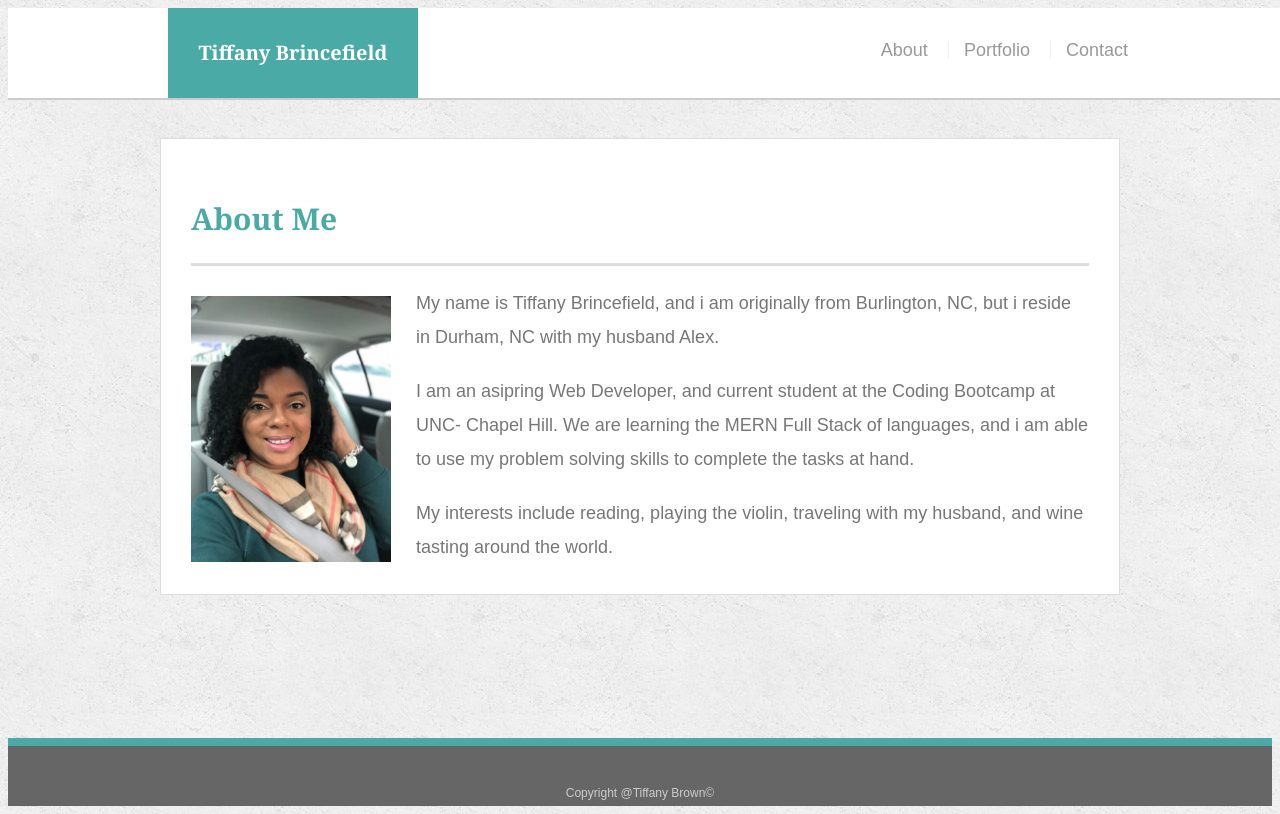
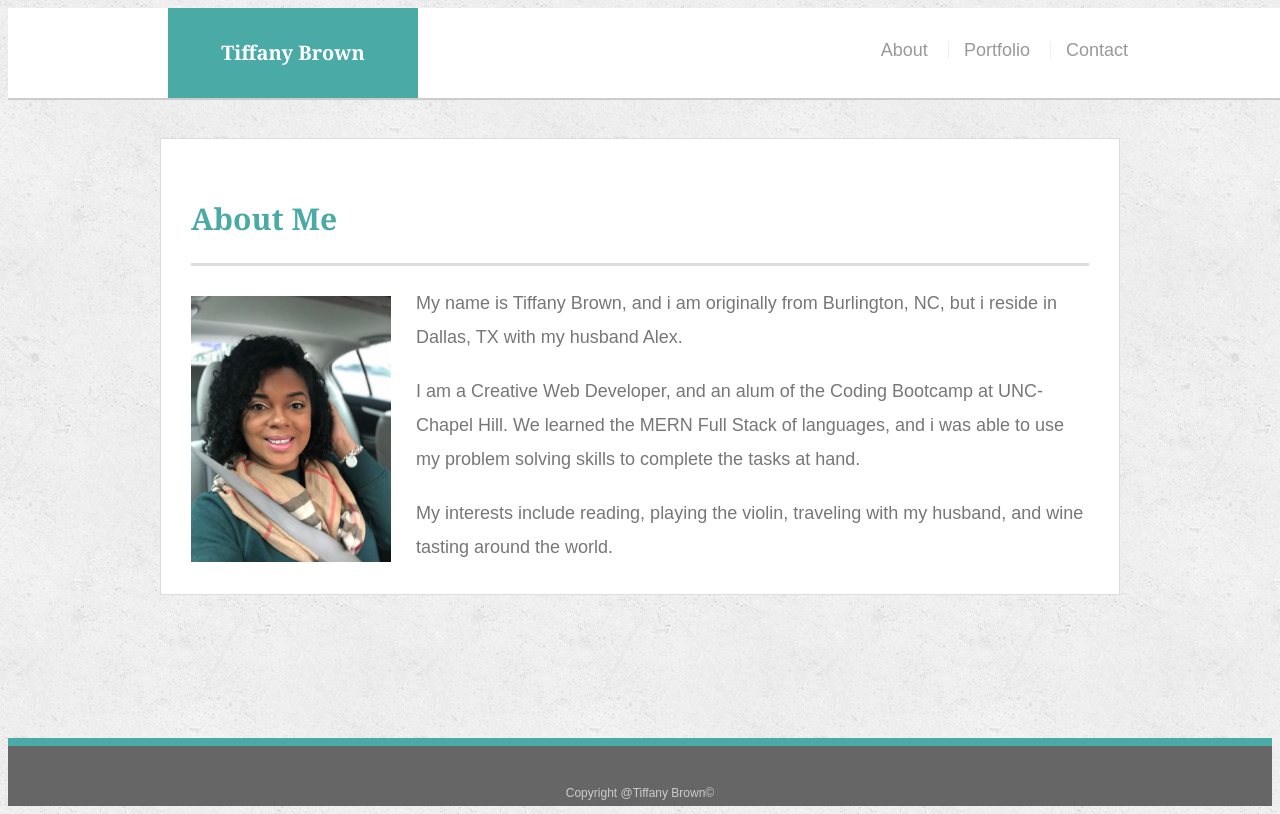
Before and after one commit to tjbrincefield/Basic-Portfolio, a plain HTML site: page index.html in a window 1280 px wide. Drawn offline with Linux system fonts and the light colour scheme.

Commit message:
updated files to include correct name and spacing

```diff
--- a/index.html
+++ b/index.html
@@ -3,7 +3,7 @@
 
 <head>
   <meta charset="UTF-8">
-  <title>About | Tiffany Brincefield</title>
+  <title>About | Tiffany Brown</title>
   <link rel="stylesheet" type="text/css" href="assets/css/style.css">
 </head>
 
@@ -11,7 +11,7 @@
 
   <header id="masthead">
     <div class="container">
-      <a href="index.html" id="logo">Tiffany Brincefield</a>
+      <a href="index.html" id="logo">Tiffany Brown</a>
       <nav>
         <a href="index.html">About</a>
         <a href="portfolio.html">Portfolio</a>
@@ -26,9 +26,9 @@
 
       <img src="assets/images/ProfilePic.jpg" class="auth-image" alt="Tiffany Brincefield">
 
-      <p>My name is Tiffany Brincefield, and i am originally from Burlington, NC, but i reside in Durham, NC with my husband Alex. </p>
+      <p>My name is Tiffany Brown, and i am originally from Burlington, NC, but i reside in Dallas, TX with my husband Alex. </p>
 
-      <p>I am an asipring Web Developer, and current student at the Coding Bootcamp at UNC- Chapel Hill.  We are learning the MERN Full Stack of languages, and i am able to use my problem solving skills to complete the tasks at hand.</p>
+      <p>I am a Creative Web Developer, and an alum of the Coding Bootcamp at UNC- Chapel Hill.  We learned the MERN Full Stack of languages, and i was able to use my problem solving skills to complete the tasks at hand.</p>
 
       <p>My interests include reading, playing the violin, traveling with my husband, and wine tasting around the world.</p>
 
```
Also changed, not shown: contact.html (+2 -2 lines), portfolio.html (+2 -2 lines).
